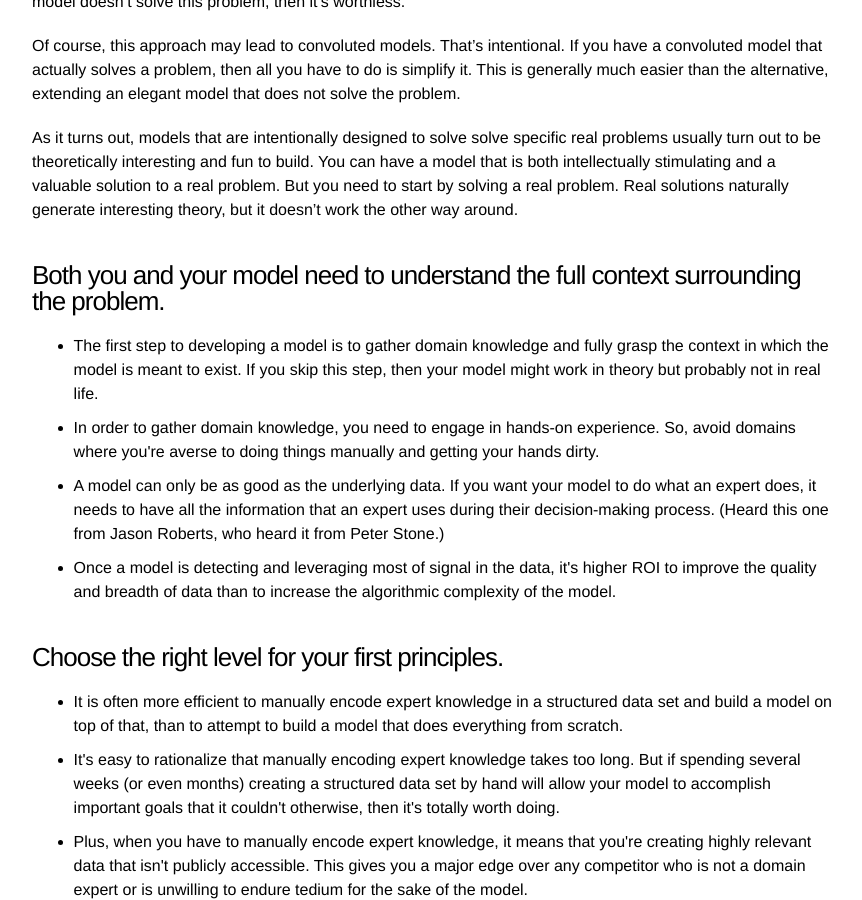
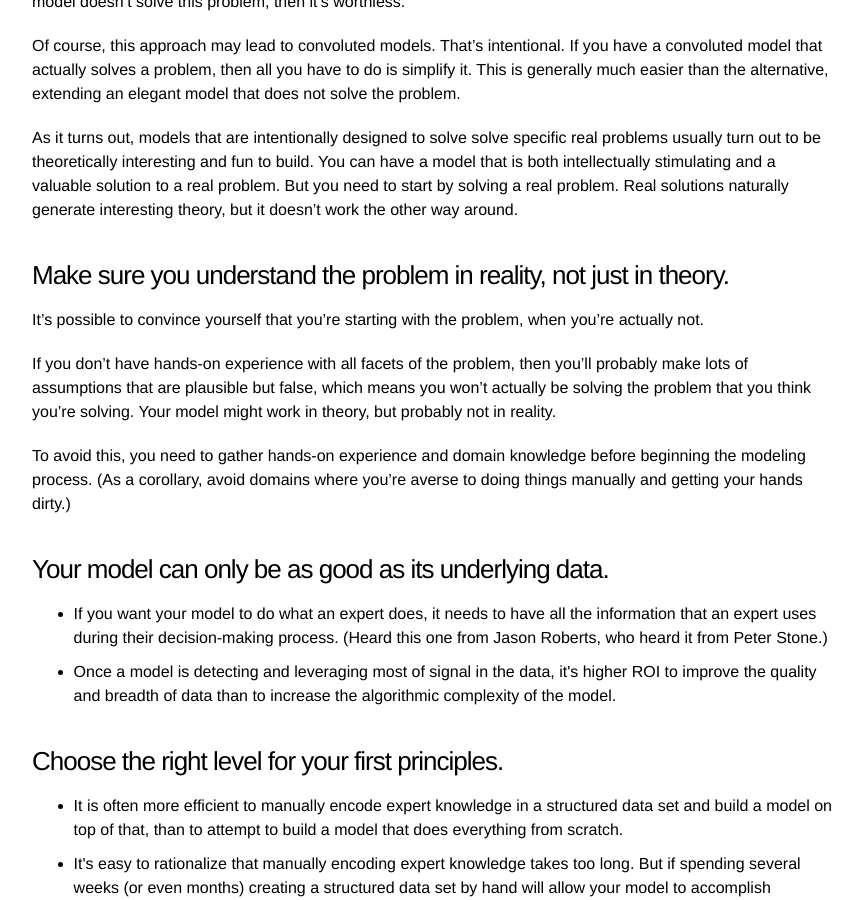
Before and after one commit to quantmonster/quantmonster.github.io, a Jekyll site: the page built from _posts/2022-09-07-modeling-tips.md, in a window 1280 px wide and 900 px high, scrolled down 776 px. Shown: the whole window, without its empty margins (208-1070 px from the left). Built offline with Jekyll 4.4.1, drawn with Linux system fonts in a browser that asks for light colours.

Commit message:
Update 2022-09-07-modeling-tips.md

```diff
--- a/_posts/2022-09-07-modeling-tips.md
+++ b/_posts/2022-09-07-modeling-tips.md
@@ -29,11 +29,19 @@ Of course, this approach may lead to convoluted models. That's intentional. If y
 As it turns out, models that are intentionally designed to solve solve specific real problems usually turn out to be theoretically interesting and fun to build. You can have a model that is both intellectually stimulating and a valuable solution to a real problem. But you need to start by solving a real problem. Real solutions naturally generate interesting theory, but it doesn't work the other way around.
 
 
-<h3>Both you and your model need to understand the full context surrounding the problem.</h3>
+<h3>Make sure you understand the problem in reality, not just in theory.</h3>
+
+It's possible to convince yourself that you're starting with the problem, when you're actually not.
+
+If you don't have hands-on experience with all facets of the problem, then you'll probably make lots of assumptions that are plausible but false, which means you won't actually be solving the problem that you think you're solving. Your model might work in theory, but probably not in reality.
+
+To avoid this, you need to gather hands-on experience and domain knowledge before beginning the modeling process. (As a corollary, avoid domains where you're averse to doing things manually and getting your hands dirty.)
+
+
+<h3>Your model can only be as good as its underlying data.</h3>
+
 <ul>
-  <li>The first step to developing a model is to gather domain knowledge and fully grasp the context in which the model is meant to exist. If you skip this step, then your model might work in theory but probably not in real life.</li>
-  <li>In order to gather domain knowledge, you need to engage in hands-on experience. So, avoid domains where you're averse to doing things manually and getting your hands dirty.</li>
-  <li>A model can only be as good as the underlying data. If you want your model to do what an expert does, it needs to have all the information that an expert uses during their decision-making process. (Heard this one from Jason Roberts, who heard it from Peter Stone.)</li>
+  <li>If you want your model to do what an expert does, it needs to have all the information that an expert uses during their decision-making process. (Heard this one from Jason Roberts, who heard it from Peter Stone.)</li>
   <li>Once a model is detecting and leveraging most of signal in the data, it's higher ROI to improve the quality and breadth of data than to increase the algorithmic complexity of the model.</li>
 </ul>
 
```
